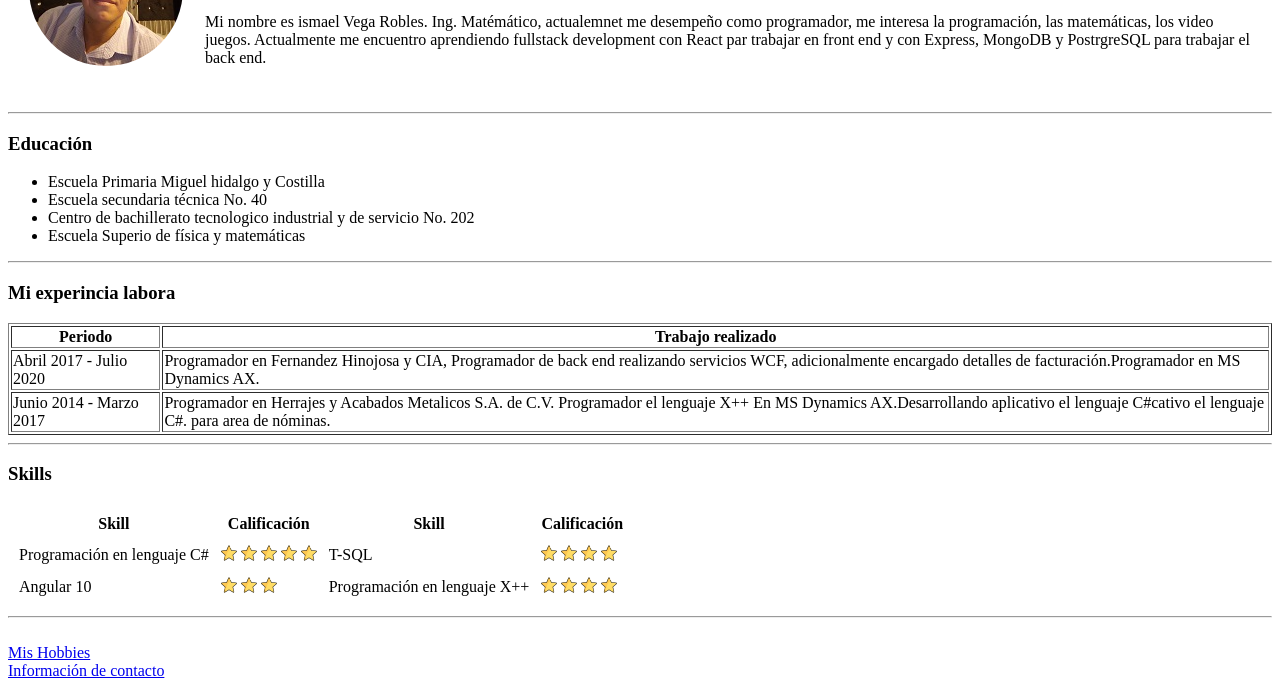
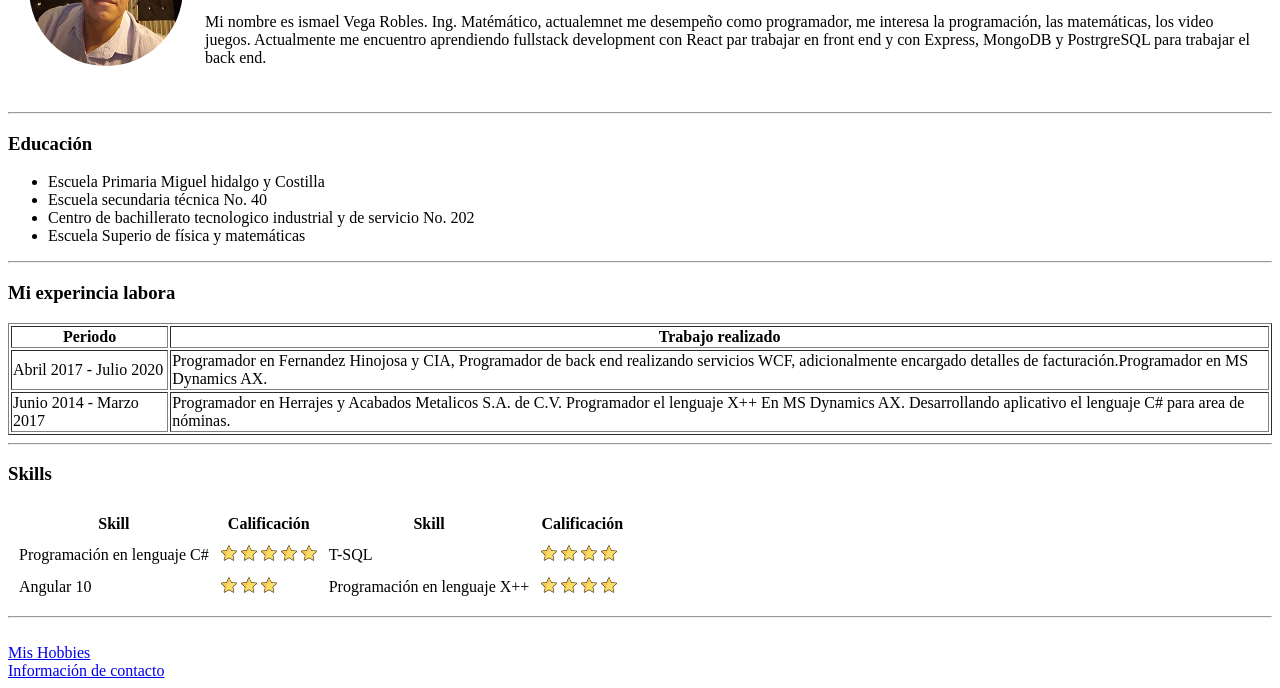
Before and after one commit to ismaelvegarobles/cv, a plain HTML site: page index.html in a window 1280 px wide. Shown: the part 130-818 px from the top of the page. Drawn offline with Linux system fonts and the light colour scheme.

Commit message:
update index.html

```diff
--- a/index.html
+++ b/index.html
@@ -42,7 +42,7 @@
       </tr>
       <tr>
         <td>Junio 2014 - Marzo 2017</td>
-        <td>Programador en Herrajes y Acabados Metalicos S.A. de C.V. Programador el lenguaje X++ En MS Dynamics AX.Desarrollando aplicativo el lenguaje C#cativo el lenguaje C#. para area de nóminas.</td>
+        <td>Programador en Herrajes y Acabados Metalicos S.A. de C.V. Programador el lenguaje X++ En MS Dynamics AX. Desarrollando aplicativo el lenguaje C# para area de nóminas.</td>
       </tr>
     </tbody>
   </table>
```
